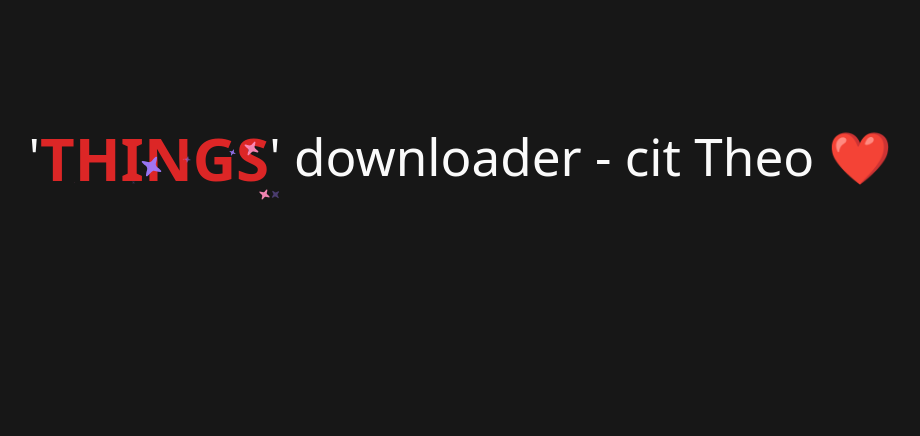
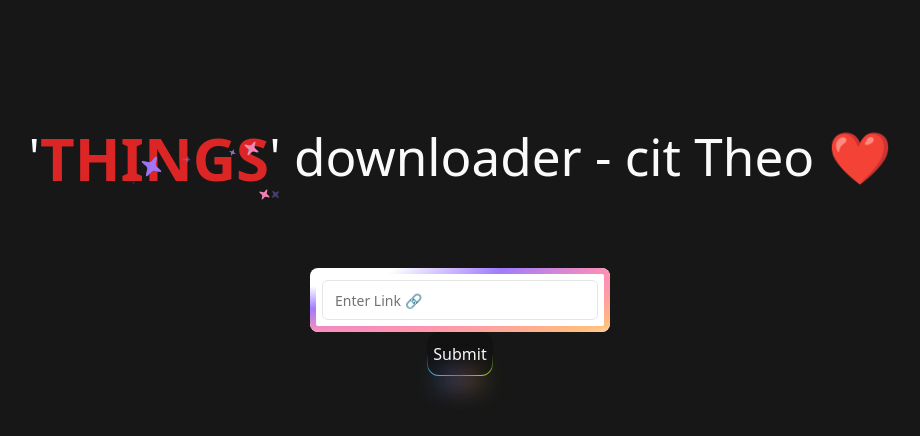
Before and after one commit to develhope/FS30-Team1-Project2, a React (Vite) app: page / in a window 1280 px wide. Shown: the top 436 px of the page, without its empty margins (180-1100 px from the left). Built offline with nearby package versions, Linux system fonts and the light colour scheme.

Commit message:
searchBox_added

```diff
--- /dev/null
+++ b/src/components/searchBox/SearchBox.tsx
@@ -0,0 +1,42 @@
+import { Input } from "@/components/ui/input";
+import ShineBorder from "@/components/ui/shine-border";
+import { RainbowButton } from "../ui/rainbow-button";
+
+
+
+
+
+
+
+
+const SearchBox : React.FC = () => {
+
+    return(
+
+        <>
+
+        <div className="flex justify-center mt-20 flex-col items-center">
+        <ShineBorder color={["#A07CFE", "#FE8FB5", "#FFBE7B"]} borderWidth={6}
+        >
+            <Input type="text" placeholder="Enter Link 🔗"/>
+
+        </ShineBorder>
+        <RainbowButton className="w-10 ">Submit</RainbowButton>
+
+
+        </div>
+
+
+
+
+
+        </>
+
+
+
+
+    )
+
+}
+
+export default SearchBox;
--- /dev/null
+++ b/src/components/ui/button.tsx
@@ -0,0 +1,56 @@
+import * as React from "react"
+import { Slot } from "@radix-ui/react-slot"
+import { cva, type VariantProps } from "class-variance-authority"
+
+import { cn } from "@/lib/utils"
+
+const buttonVariants = cva(
+  "inline-flex items-center justify-center whitespace-nowrap rounded-md text-sm font-medium ring-offset-background transition-colors focus-visible:outline-none focus-visible:ring-2 focus-visible:ring-ring focus-visible:ring-offset-2 disabled:pointer-events-none disabled:opacity-50",
+  {
+    variants: {
+      variant: {
+        default: "bg-primary text-primary-foreground hover:bg-primary/90",
+        destructive:
+          "bg-destructive text-destructive-foreground hover:bg-destructive/90",
+        outline:
+          "border border-input bg-background hover:bg-accent hover:text-accent-foreground",
+        secondary:
+          "bg-secondary text-secondary-foreground hover:bg-secondary/80",
+        ghost: "hover:bg-accent hover:text-accent-foreground",
+        link: "text-primary underline-offset-4 hover:underline",
+      },
+      size: {
+        default: "h-10 px-4 py-2",
+        sm: "h-9 rounded-md px-3",
+        lg: "h-11 rounded-md px-8",
+        icon: "h-10 w-10",
+      },
+    },
+    defaultVariants: {
+      variant: "default",
+      size: "default",
+    },
+  }
+)
+
+export interface ButtonProps
+  extends React.ButtonHTMLAttributes<HTMLButtonElement>,
+    VariantProps<typeof buttonVariants> {
+  asChild?: boolean
+}
+
+const Button = React.forwardRef<HTMLButtonElement, ButtonProps>(
+  ({ className, variant, size, asChild = false, ...props }, ref) => {
+    const Comp = asChild ? Slot : "button"
+    return (
+      <Comp
+        className={cn(buttonVariants({ variant, size, className }))}
+        ref={ref}
+        {...props}
+      />
+    )
+  }
+)
+Button.displayName = "Button"
+
+export { Button, buttonVariants }
--- /dev/null
+++ b/src/components/ui/input.tsx
@@ -0,0 +1,25 @@
+import * as React from "react"
+
+import { cn } from "@/lib/utils"
+
+export interface InputProps
+  extends React.InputHTMLAttributes<HTMLInputElement> {}
+
+const Input = React.forwardRef<HTMLInputElement, InputProps>(
+  ({ className, type, ...props }, ref) => {
+    return (
+      <input
+        type={type}
+        className={cn(
+          "flex h-10 w-full rounded-md border border-input bg-background px-3 py-2 text-sm ring-offset-background file:border-0 file:bg-transparent file:text-sm file:font-medium file:text-foreground placeholder:text-muted-foreground focus-visible:outline-none focus-visible:ring-2 focus-visible:ring-ring focus-visible:ring-offset-2 disabled:cursor-not-allowed disabled:opacity-50",
+          className
+        )}
+        ref={ref}
+        {...props}
+      />
+    )
+  }
+)
+Input.displayName = "Input"
+
+export { Input }
--- /dev/null
+++ b/src/components/ui/rainbow-button.tsx
@@ -0,0 +1,33 @@
+import React from "react";
+
+import { cn } from "@/lib/utils";
+interface RainbowButtonProps
+  extends React.ButtonHTMLAttributes<HTMLButtonElement> {}
+
+export function RainbowButton({
+  children,
+  className,
+  ...props
+}: RainbowButtonProps) {
+  return (
+    <button
+      className={cn(
+        "group relative inline-flex h-11 animate-rainbow cursor-pointer items-center justify-center rounded-xl border-0 bg-[length:200%] px-8 py-2 font-medium text-primary-foreground transition-colors [background-clip:padding-box,border-box,border-box] [background-origin:border-box] [border:calc(0.08*1rem)_solid_transparent] focus-visible:outline-none focus-visible:ring-1 focus-visible:ring-ring disabled:pointer-events-none disabled:opacity-50",
+
+        // before styles
+        "before:absolute before:bottom-[-20%] before:left-1/2 before:z-0 before:h-1/5 before:w-3/5 before:-translate-x-1/2 before:animate-rainbow before:bg-[linear-gradient(90deg,hsl(var(--color-1)),hsl(var(--color-5)),hsl(var(--color-3)),hsl(var(--color-4)),hsl(var(--color-2)))] before:bg-[length:200%] before:[filter:blur(calc(0.8*1rem))]",
+
+        // light mode colors
+        "bg-[linear-gradient(#121213,#121213),linear-gradient(#121213_50%,rgba(18,18,19,0.6)_80%,rgba(18,18,19,0)),linear-gradient(90deg,hsl(var(--color-1)),hsl(var(--color-5)),hsl(var(--color-3)),hsl(var(--color-4)),hsl(var(--color-2)))]",
+
+        // dark mode colors
+        "dark:bg-[linear-gradient(#fff,#fff),linear-gradient(#fff_50%,rgba(255,255,255,0.6)_80%,rgba(0,0,0,0)),linear-gradient(90deg,hsl(var(--color-1)),hsl(var(--color-5)),hsl(var(--color-3)),hsl(var(--color-4)),hsl(var(--color-2)))]",
+
+        className,
+      )}
+      {...props}
+    >
+      {children}
+    </button>
+  );
+}
--- /dev/null
+++ b/src/components/ui/shine-border.tsx
@@ -0,0 +1,61 @@
+"use client";
+
+import { cn } from "@/lib/utils";
+
+type TColorProp = string | string[];
+
+interface ShineBorderProps {
+  borderRadius?: number;
+  borderWidth?: number;
+  duration?: number;
+  color?: TColorProp;
+  className?: string;
+  children: React.ReactNode;
+}
+
+/**
+ * @name Shine Border
+ * @description It is an animated background border effect component with easy to use and configurable props.
+ * @param borderRadius defines the radius of the border.
+ * @param borderWidth defines the width of the border.
+ * @param duration defines the animation duration to be applied on the shining border
+ * @param color a string or string array to define border color.
+ * @param className defines the class name to be applied to the component
+ * @param children contains react node elements.
+ */
+export default function ShineBorder({
+  borderRadius = 8,
+  borderWidth = 1,
+  duration = 14,
+  color = "#000000",
+  className,
+  children,
+}: ShineBorderProps) {
+  return (
+    <div
+      style={
+        {
+          "--border-radius": `${borderRadius}px`,
+        } as React.CSSProperties
+      }
+      className={cn(
+        "relative grid min-h-[60px] w-fit min-w-[300px] place-items-center rounded-[--border-radius] bg-white p-3 text-black dark:bg-black dark:text-white",
+        className,
+      )}
+    >
+      <div
+        style={
+          {
+            "--border-width": `${borderWidth}px`,
+            "--border-radius": `${borderRadius}px`,
+            "--duration": `${duration}s`,
+            "--mask-linear-gradient": `linear-gradient(#fff 0 0) content-box, linear-gradient(#fff 0 0)`,
+            "--background-radial-gradient": `radial-gradient(transparent,transparent, ${color instanceof Array ? color.join(",") : color},transparent,transparent)`,
+          } as React.CSSProperties
+        }
+        className={`before:bg-shine-size before:absolute before:inset-0 before:aspect-square before:size-full before:rounded-[--border-radius] before:p-[--border-width] before:will-change-[background-position] before:content-[""] before:![-webkit-mask-composite:xor] before:![mask-composite:exclude] before:[background-image:--background-radial-gradient] before:[background-size:300%_300%] before:[mask:--mask-linear-gradient] motion-safe:before:animate-shine`}
+      ></div>
+      {children}
+    </div>
+  );
+}
--- a/src/index.css
+++ b/src/index.css
@@ -98,6 +98,11 @@ button:focus-visible {
     --chart-4: 43 74% 66%;
     --chart-5: 27 87% 67%;
     --radius: 0.5rem;
+    --color-1: 0 100% 63%;
+    --color-2: 270 100% 63%;
+    --color-3: 210 100% 63%;
+    --color-4: 195 100% 63%;
+    --color-5: 90 100% 63%;
   }
   .dark {
     --background: 0 0% 3.9%;
@@ -124,6 +129,11 @@ button:focus-visible {
     --chart-3: 30 80% 55%;
     --chart-4: 280 65% 60%;
     --chart-5: 340 75% 55%;
+    --color-1: 0 100% 63%;
+    --color-2: 270 100% 63%;
+    --color-3: 210 100% 63%;
+    --color-4: 195 100% 63%;
+    --color-5: 90 100% 63%;
   }
 }
 
--- a/src/pages/Home/Home.tsx
+++ b/src/pages/Home/Home.tsx
@@ -1,9 +1,12 @@
-import Title from "@/components/title/Title"
+
+import SearchBox from "@/components/searchBox/SearchBox";
+import Title from "@/components/title/Title";
 
 
 const Home : React.FC = () => {
     return <>
         <Title/>
+        <SearchBox/>
         </>
 }
 
--- a/tailwind.config.js
+++ b/tailwind.config.js
@@ -49,6 +49,36 @@ export default {
   				'3': 'hsl(var(--chart-3))',
   				'4': 'hsl(var(--chart-4))',
   				'5': 'hsl(var(--chart-5))'
+  			},
+  			'color-1': 'hsl(var(--color-1))',
+  			'color-2': 'hsl(var(--color-2))',
+  			'color-3': 'hsl(var(--color-3))',
+  			'color-4': 'hsl(var(--color-4))',
+  			'color-5': 'hsl(var(--color-5))'
+  		},
+  		animation: {
+  			shine: 'shine var(--duration) infinite linear',
+  			rainbow: 'rainbow var(--speed, 2s) infinite linear'
+  		},
+  		keyframes: {
+  			shine: {
+  				'0%': {
+  					'background-position': '0% 0%'
+  				},
+  				'50%': {
+  					'background-position': '100% 100%'
+  				},
+  				to: {
+  					'background-position': '0% 0%'
+  				}
+  			},
+  			rainbow: {
+  				'0%': {
+  					'background-position': '0%'
+  				},
+  				'100%': {
+  					'background-position': '200%'
+  				}
   			}
   		}
   	}
```
Also changed, not shown: package.json (+7 -1 lines), 1 other file (tests, documents, lock files or other folders).
